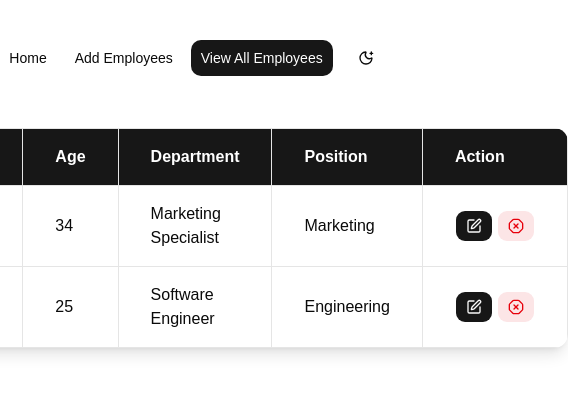
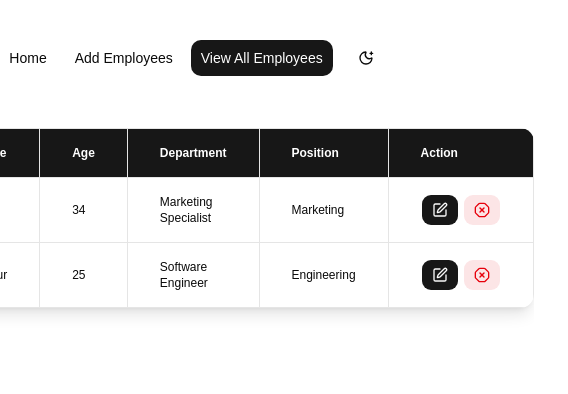
Before and after one commit to bhushanpatil288/Employee-management-system-v2, a React (Vite) app: page /all in a window 390 px wide. Shown: the top 394 px of the page, 568 px wide, since content can reach past the window. Built offline with nearby package versions, Linux system fonts and the light colour scheme.

Commit message:
update readme and home screen responsiveness

```diff
--- a/src/pages/Employees.tsx
+++ b/src/pages/Employees.tsx
@@ -8,8 +8,9 @@ const Employees = () => {
 
   return (
     <div className="flex justify-center p-3">
-      <table className="shadow-lg rounded-xl overflow-hidden">
-        <tbody><tr>
+      <table className="shadow-lg rounded-xl overflow-hidden text-xs md:text-sm">
+        <tbody>
+          <tr>
             <th className="bg-primary text-white  border dark:text-black dark:border-gray/80 text-left px-8 py-4">No.</th>
             <th className="bg-primary text-white  border dark:text-black dark:border-gray/80 text-left px-8 py-4">Name</th>
             <th className="bg-primary text-white  border dark:text-black dark:border-gray/80 text-left px-8 py-4">Age</th>
@@ -28,7 +29,7 @@ const Employees = () => {
                 <td className="border dark:bg-secondary px-8 py-4">
                   <div className="flex gap-1">
                     <EditEmployeeModal employeeData={e} />
-                    <Button variant={"destructive"} className="cursor-pointer" onClick={()=>deleteEmployee(e.id)}>
+                    <Button variant={"destructive"} className="cursor-pointer" onClick={() => deleteEmployee(e.id)}>
                       <OctagonX />
                     </Button>
                   </div>
@@ -36,7 +37,8 @@ const Employees = () => {
               </tr>
             )
           })}
-        </tbody></table>
+        </tbody>
+      </table>
 
 
 
--- a/src/pages/Home.tsx
+++ b/src/pages/Home.tsx
@@ -4,9 +4,9 @@ import { Plus, UsersRound } from "lucide-react"
 
 const Home = () => {
   return (
-    <div className="flex">
-      <div className="w-1/2 p-20 flex flex-col justify-around">
-        <div className="flex flex-col justify-center gap-10">
+    <div className="flex lg:flex-row flex-col">
+      <div className="lg:w-1/2 p-20 flex flex-col justify-around">
+        <div className="flex flex-col justify-center gap-10 mb-10">
           <h1 className="text-5xl font-semibold text-start">Welcome To Employee Management System</h1>
           <p className="text-gray-500">A clean and simple Employee Management System to effortlessly add, edit, and manage employee records. Powered by seamless CRUD operations and local storage, it keeps your data always accessible—no backend needed.</p>
         </div>
@@ -26,7 +26,7 @@ const Home = () => {
         </div>
       </div>
 
-      <div className="flex justify-center w-1/2">
+      <div className="flex justify-center lg:w-1/2">
         <div>
           <img src="/images/ems-home.png" alt="" className="w-full grayscale-80 drop-shadow-2xl" />
         </div>
```
Also changed, not shown: 1 other file (tests, documents, lock files or other folders). Lines whose indentation alone changed are shown as unchanged.
